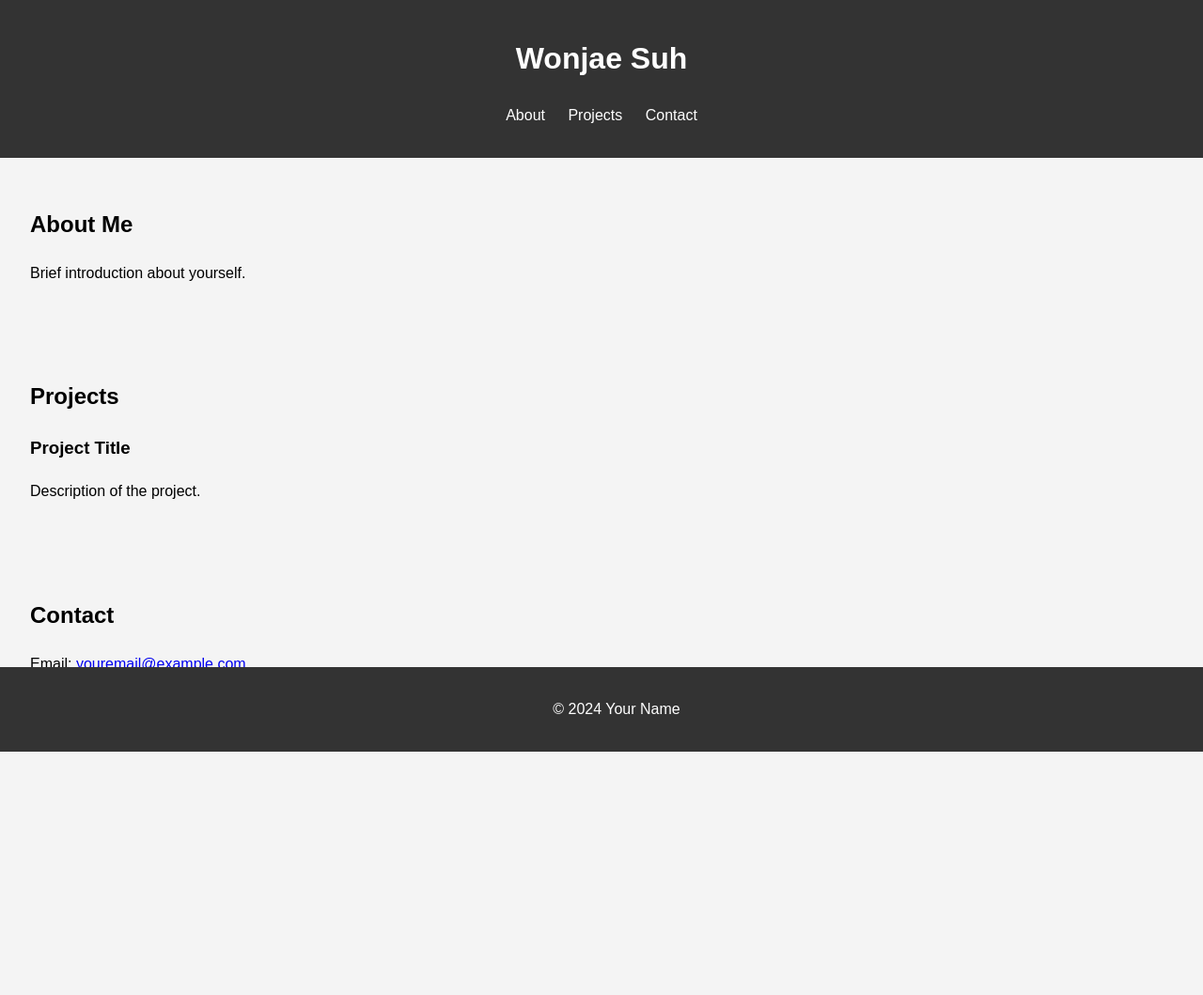
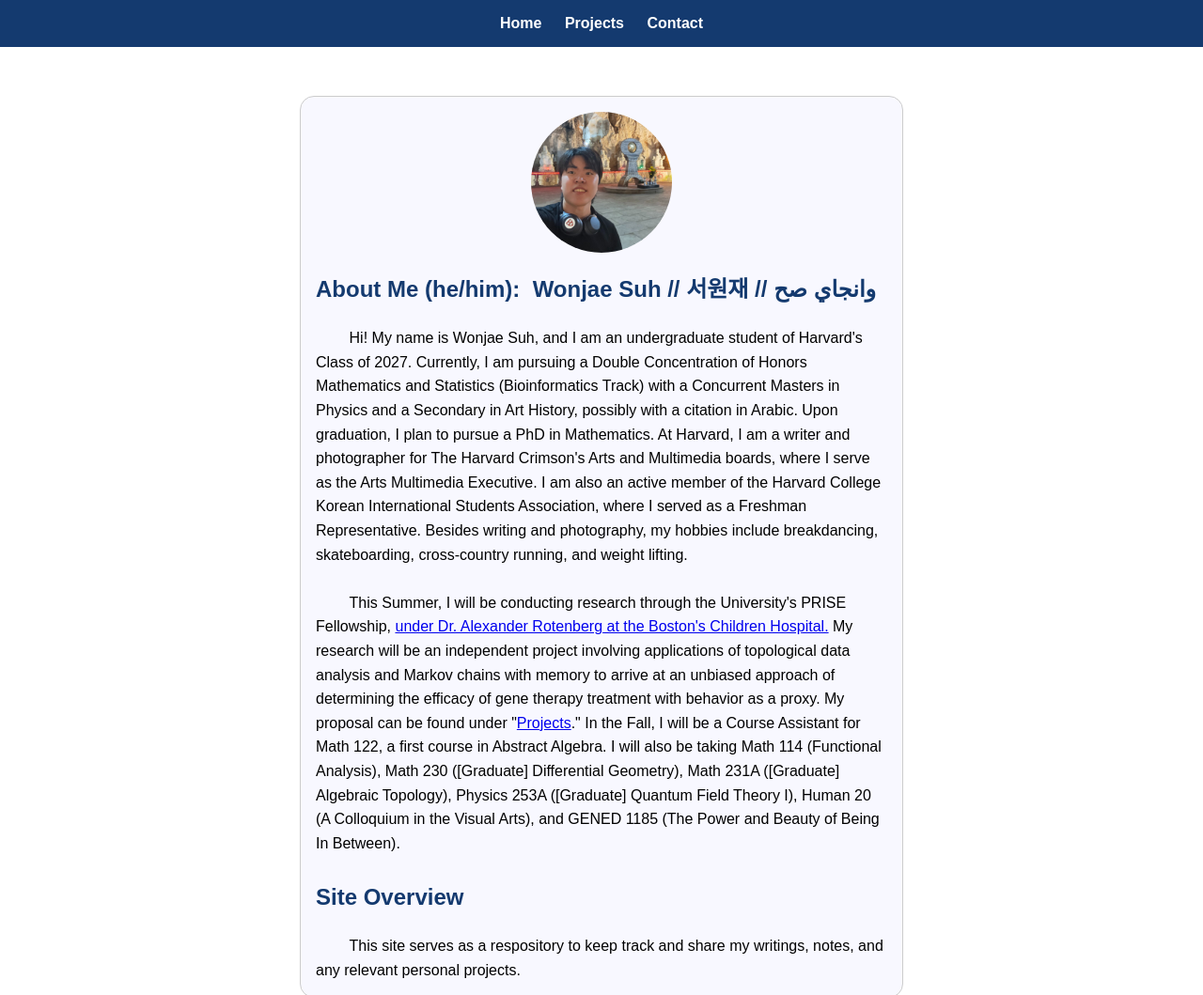
Before and after one commit to WonjaeSuh/WonjaeSuh.github.io, a plain HTML site: page index.html in a window 1280 px wide. Shown: the top 1059 px of the page at 94% size. Before the commit the page ends 800 px from the top, so only its background shows below. Drawn offline with Linux system fonts and the light colour scheme.

Commit message:
Initial Updates

```diff
--- a/index.html
+++ b/index.html
@@ -8,33 +8,45 @@
 </head>
 <body>
     <header>
-        <h1>Wonjae Suh</h1>
+        <!-- <h1>Wonjae Suh</h1> -->
         <nav>
             <ul>
-                <li><a href="#about">About</a></li>
-                <li><a href="#projects">Projects</a></li>
-                <li><a href="#contact">Contact</a></li>
+                <li><a href="index.html">Home</a></li>
+                <!-- <li><a href="about.html">About</a></li> -->
+                <li><a href="projects.html">Projects</a></li>
+                <li><a href="contact.html">Contact</a></li>
             </ul>
         </nav>
     </header>
-    <section id="about">
-        <h2>About Me</h2>
-        <p>Brief introduction about yourself.</p>
-    </section>
-    <section id="projects">
-        <h2>Projects</h2>
-        <div class="project">
-            <h3>Project Title</h3>
-            <p>Description of the project.</p>
+    <main>
+        <section id="about">
+        <div class="bubble">
+            <div class="profile-picture">
+                <img src="professionalpfp.jpeg" alt="Your Picture">
+            </div>
+            <h2>About Me (he/him): &nbsp;Wonjae Suh // 서원재 // وانجاي صح</h2>
+            <p>
+                &nbsp;&nbsp;&nbsp;&nbsp;&nbsp;&nbsp;&nbsp;&nbsp;Hi! My name is Wonjae Suh, and I am an undergraduate student of Harvard's Class of 2027. Currently, I am pursuing a Double Concentration of Honors Mathematics and Statistics (Bioinformatics Track) with a Concurrent Masters in Physics and a Secondary in Art History, possibly with a citation in Arabic. Upon graduation, I plan to pursue a PhD in Mathematics. At Harvard, I am a writer and photographer for The Harvard Crimson's Arts and Multimedia boards, where I serve as the Arts Multimedia Executive. I am also an active member of the Harvard College Korean International Students Association, where I served as a Freshman Representative. Besides writing and photography, my hobbies include breakdancing, skateboarding, cross-country running, and weight lifting.
+            </p>
+            <p>
+                &nbsp;
+            </p>
+            <p>
+                &nbsp;&nbsp;&nbsp;&nbsp;&nbsp;&nbsp;&nbsp;&nbsp;This Summer, I will be conducting research through the University's PRISE Fellowship, <a href="https://www.childrenshospital.org/directory/alexander-rotenberg">
+                under Dr. Alexander Rotenberg at the Boston's Children Hospital.</a> My research will be an independent project involving applications of topological data analysis and Markov chains with memory to arrive at an unbiased approach of determining the efficacy of gene therapy treatment with behavior as a proxy. My proposal can be found under "<a href="projects.html">Projects</a>." In the Fall, I will be a Course Assistant for Math 122, a first course in Abstract Algebra. I will also be taking Math 114 (Functional Analysis), Math 230 ([Graduate] Differential Geometry), Math 231A ([Graduate] Algebraic Topology), Physics 253A ([Graduate] Quantum Field Theory I), Human 20 (A Colloquium in the Visual Arts), and GENED 1185 (The Power and Beauty of Being In Between).
+            </p>
+            <p>
+                &nbsp;
+            </p>
+            <h2>Site Overview</h2>
+            <p>
+                &nbsp;&nbsp;&nbsp;&nbsp;&nbsp;&nbsp;&nbsp;&nbsp;This site serves as a respository to keep track and share my writings, notes, and any relevant personal projects.
+            </p>
         </div>
-        <!-- Add more projects as needed -->
-    </section>
-    <section id="contact">
-        <h2>Contact</h2>
-        <p>Email: <a href="mailto:youremail@example.com">youremail@example.com</a></p>
-    </section>
+        </section>
+    </main>
     <footer>
-        <p>&copy; 2024 Your Name</p>
+        <p>Wonjae Suh (June, 2024)</p>
     </footer>
     <script src="script.js"></script>
 </body>
--- a/style.css
+++ b/style.css
@@ -3,19 +3,28 @@ body {
     line-height: 1.6;
     margin: 0;
     padding: 0;
-    background-color: #f4f4f4;
+    background-color: white;
+    display: flex;
+    flex-direction: column;
+    min-height: 100vh;
 }
 
 header {
-    background-color: #333;
+    background-color: #143a6f;  /* Dark blue */
     color: #fff;
-    padding: 1rem;
+    padding: 0 1rem;  /* Reduced padding to make the header thinner */
+    display: flex;
+    justify-content: center;
+    align-items: center;
+    height: 50px;  /* Consistent height for the header */
+    font-weight: bold;
     text-align: center;
 }
 
 nav ul {
     list-style: none;
     padding: 0;
+    margin: 0;
 }
 
 nav ul li {
@@ -28,16 +37,55 @@ nav ul li a {
     text-decoration: none;
 }
 
-section {
+main {
+    flex: 1;  /* Take up remaining space */
     padding: 2rem;
 }
 
 footer {
-    background-color: #333;
+    background-color: #143a6f;  /* Dark blue */
     color: #fff;
+    padding: 0 1rem;  /* Reduced padding to make the footer thinner */
+    display: flex;
+    justify-content: center;
+    align-items: center;
+    height: 50px;  /* Consistent height for the footer */
+    font-weight: bold;
     text-align: center;
+    margin-top: auto; /* Ensure the footer stays at the bottom */
+}
+
+.bubble {
+    position: relative; /* Ensure position context for the profile picture */
+    background-color: #f8f8ff;  /* Very light blue color, closer to white */
+    border-radius: 15px;
     padding: 1rem;
-    position: fixed;
-    bottom: 0;
-    width: 100%;
+    width: 50%;  /* Set the width to 80% of the viewport width */
+    margin: 20px auto 0;  /* Add 20px margin on top, auto margin horizontally */
+    text-align: left;  /* Align text to the left */
+    border: 1px solid #ccc;  /* Optional: adds a slight border */
 }
+.profile-picture {
+    width: 150px; /* Set the width and height of the container */
+    height: 150px; /* Same as the width to make it a perfect circle */
+    overflow: hidden; /* Hide any overflow from the image */
+    border-radius: 50%; /* Make it a circle */
+    margin: 0 auto 20px; /* Center horizontally and add bottom margin */
+}
+
+.profile-picture img {
+    width: 100%; /* Ensure the image fills its container */
+    height: auto; /* Maintain aspect ratio */
+    display: block; /* Prevent inline images from having extra space */
+}
+
+
+.bubble h2 {
+    margin-top: 0;
+    font-weight: bold;
+    color: #143a6f;  /* Make the About Me heading the same color as header and footer */
+}
+
+.bubble p {
+    margin: 0;
+}
```
Also changed, not shown: about.html (added, +30 -0 lines), contact.html (added, +39 -0 lines), projects.html (added, +37 -0 lines), professionalpfp.jpeg (added), 1 other file.
